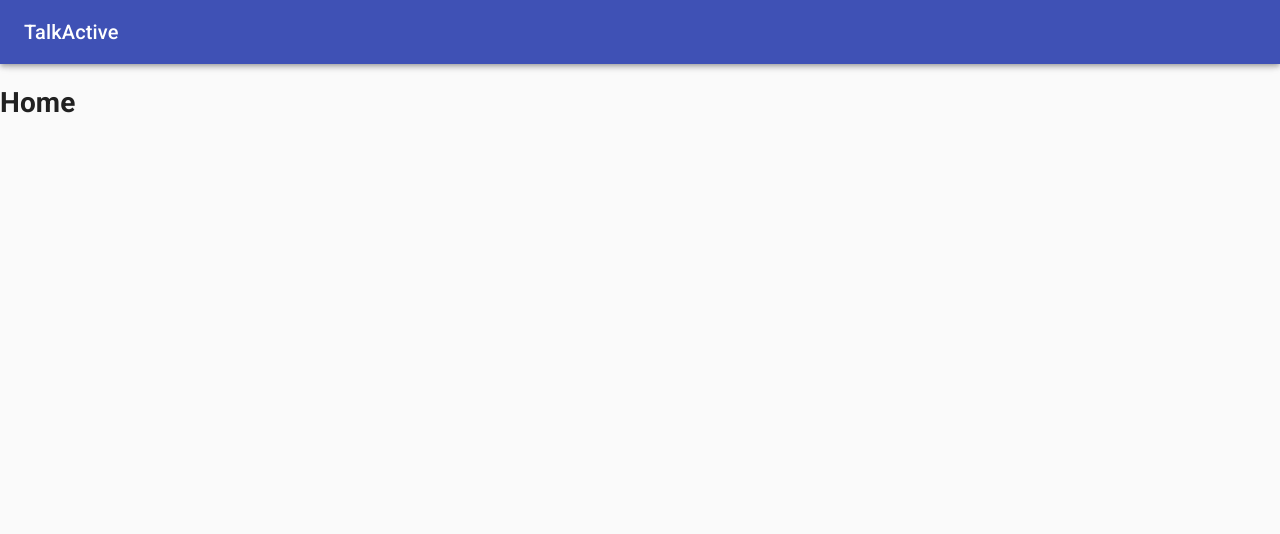
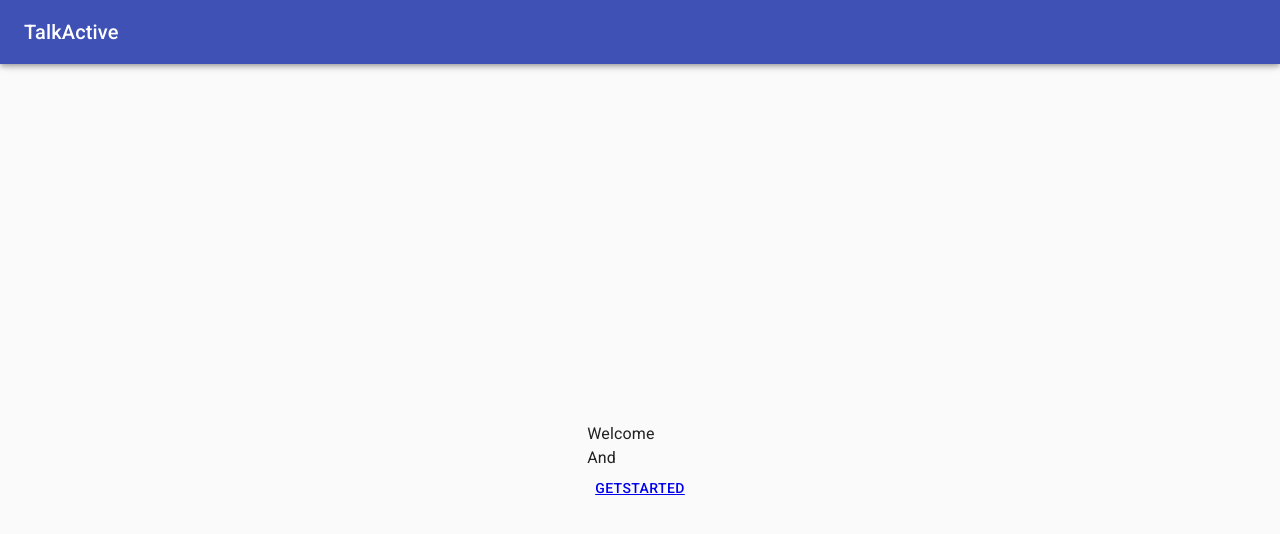
Before and after one commit to Bulzaj/talk-active-client, a React (Create React App) app: page / in a window 1280 px wide. Shown: the top 534 px of the page. Built offline with nearby package versions, Linux system fonts and the light colour scheme; what keycloak-js would draw is missing.

Commit message:
edited home page

```diff
--- a/src/pages/home/Home.js
+++ b/src/pages/home/Home.js
@@ -1,8 +1,28 @@
 import React from "react";
+import Grid from "@material-ui/core/Grid";
+import {Typography} from "@material-ui/core";
+import Button from "@material-ui/core/Button";
+import {Link} from "react-router-dom";
 
 const Home = props => {
+
   return (
-    <h1>Home</h1>
+    <Grid
+      container
+      spacing={0}
+      direction="column"
+      alignItems="center"
+      justify="center"
+      style={{ minHeight: '100%' }}
+    >
+
+      <Grid item xs={3}>
+        <Typography>Welcome</Typography>
+        <Typography>And</Typography>
+        <Button><Link to='/talk'>GetStarted</Link></Button>
+      </Grid>
+
+    </Grid>
   )
 }
 
```
